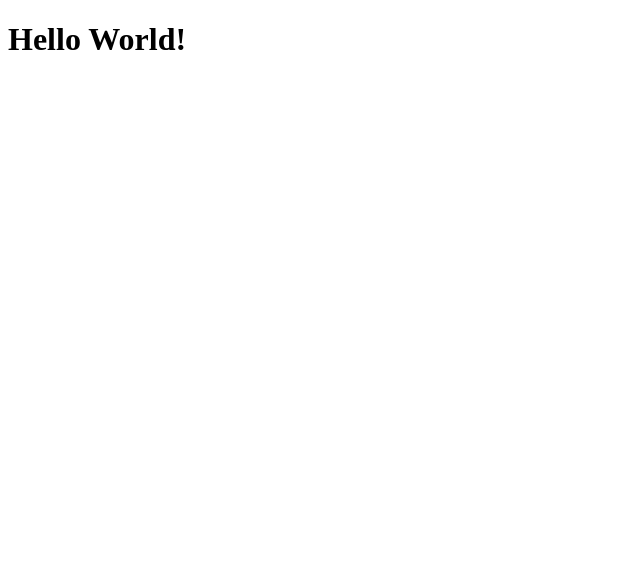
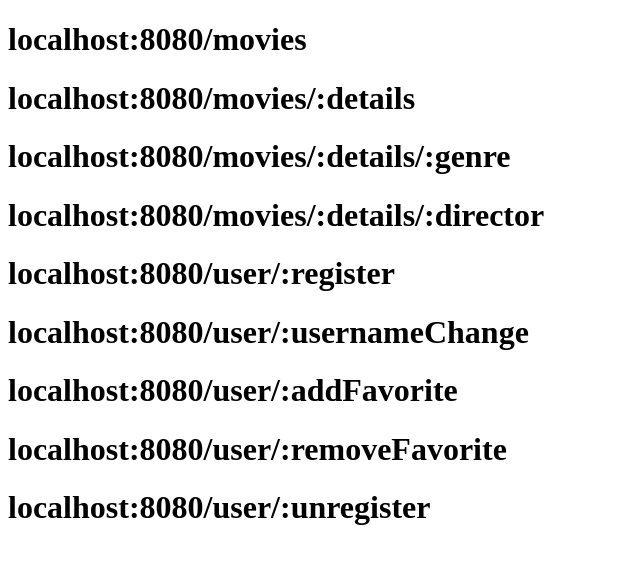
Before and after one commit to CodeCommander42/movie-api, a website: page public/documentation.html in a window 1280 px wide. Shown: the whole page, without its empty margins (0-640 px from the left). Drawn offline with Linux system fonts and the light colour scheme.

Commit message:
added url endpoints for the api

```diff
--- a/public/documentation.html
+++ b/public/documentation.html
@@ -6,6 +6,33 @@
   </head>
 
   <body>
-    <h1>Hello World!</h1>
+
+    <!-- returns the list of movies -->
+    <h1>localhost:8080/movies</h1>
+
+    <!-- returns data about the movie by title -->
+    <h1>localhost:8080/movies/:details</h1>
+
+    <!-- returns data about the genre of the movie -->
+    <h1>localhost:8080/movies/:details/:genre</h1>
+
+    <!-- returns data about the director of the movie -->
+    <h1>localhost:8080/movies/:details/:director</h1>
+
+    <!-- new user registration-->
+    <h1>localhost:8080/user/:register</h1>
+
+    <!-- allow user to change username -->
+    <h1>localhost:8080/user/:usernameChange</h1>
+
+    <!-- allow user to add a movie to their list of favorites -->
+    <h1>localhost:8080/user/:addFavorite</h1>
+
+    <!-- allow user to remove movie from list of favorites -->
+    <h1>localhost:8080/user/:removeFavorite</h1>
+
+    <!-- allow exitsting user to unreigister -->
+    <h1>localhost:8080/user/:unregister</h1>
+
   </body>
 </html>
```
